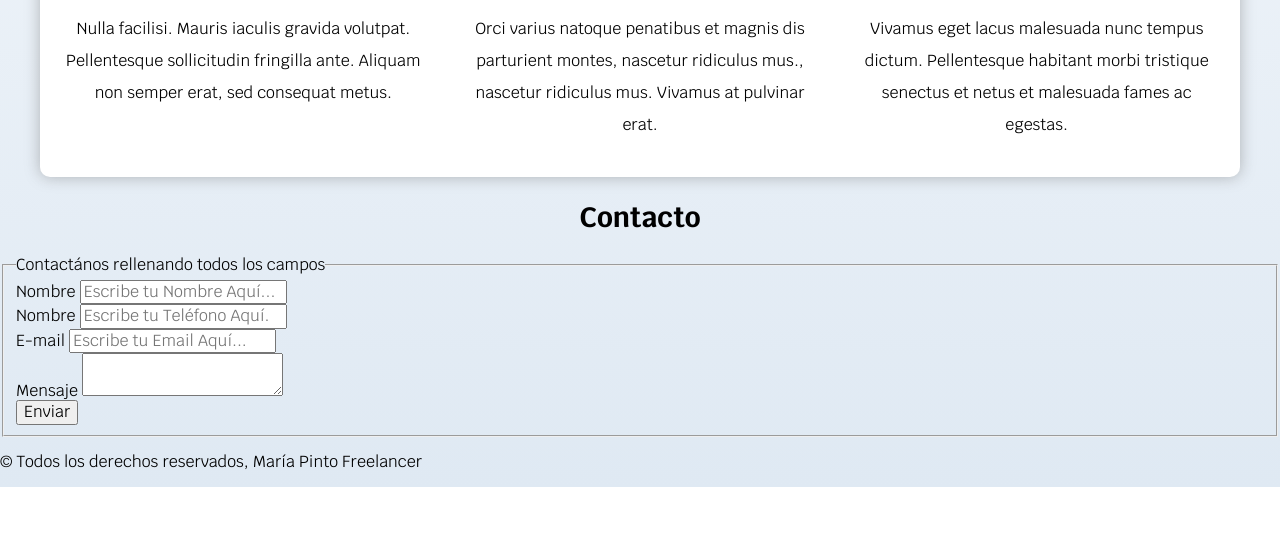
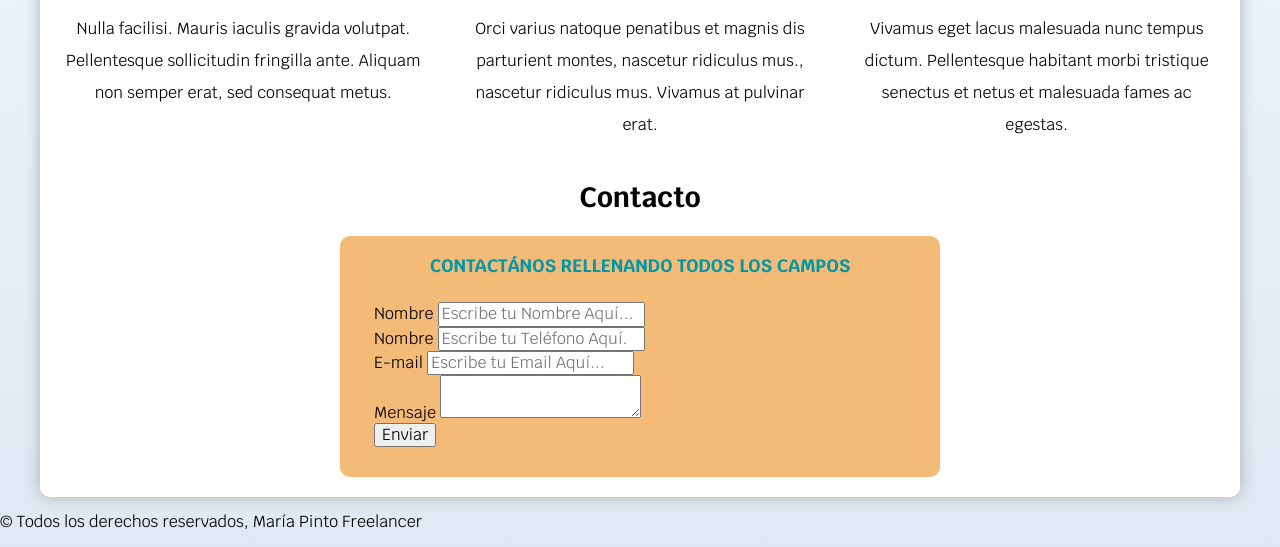
Before and after one commit to topgirl2410/Desarrollo-Web-Completo, a plain HTML site: page freelancer/index.html in a window 1280 px wide. Shown: the part 919-1466 px from the top of the page. Before the commit the page ends 1406 px from the top, so only its background shows below. Drawn offline with Linux system fonts and the light colour scheme.

Commit message:
primeros pasos con el formulario

```diff
--- a/freelancer/css/styles.css
+++ b/freelancer/css/styles.css
@@ -3,7 +3,7 @@
     --oscuro: #212121;
     --primario: #ffc107;
     --secundario: #0097a7;
-    --gris: #757575;
+    --formulario: #f3ba78;
     --grisClaro: #DFE9F3;
 }
 
@@ -195,3 +195,27 @@ h3 {
     justify-content: space-evenly;
     align-items: center;
 }
+
+
+/** Contacto **/
+
+.formulario {
+    background-color: var(--formulario);
+    width: min(60rem, 100%); /** Utilizar el valor más pequeño **/
+    margin: 0 auto;
+    padding: 2rem;
+    border-radius: 1rem;
+}
+
+.formulario fieldset {
+    border: none;
+}
+
+.formulario legend {
+    text-align: center;
+    font-size: 1.8rem;
+    text-transform: uppercase;
+    font-weight: bold;
+    margin-bottom: 2rem;
+    color: var(--secundario);
+}
--- a/freelancer/index.html
+++ b/freelancer/index.html
@@ -143,44 +143,47 @@
 
         </div> <!-- .servicios -->
 
-    </main>
+
 
         <section>
             <h2>Contacto</h2>
 
-        <form action="">
+            <form class="formulario">
 
                 <fieldset>
                     <legend>Contactános rellenando todos los campos</legend>
 
-                <div>
+                    <div class="contenedor-campos">
+
+                        <div class="campo">
                             <label for="nombre">Nombre</label>
                             <input type="text" placeholder="Escribe tu Nombre Aquí..." />
                         </div>
 
-                <div>
+                        <div class="campo">
                             <label for="telefono">Nombre</label>
                             <input type="number" placeholder="Escribe tu Teléfono Aquí..." />
                         </div>
 
-                <div>
+                        <div class="campo">
 
                             <label for="email">E-mail</label>
                             <input type="email" placeholder="Escribe tu Email Aquí...">
                         </div>
 
-                <div>
+                        <div class="campo">
                             <label for="mensaje">Mensaje</label>
                             <textarea></textarea>
                         </div>
 
+                    </div> <!-- .contenedor-campos -->
                     <input type="submit" value="Enviar">
 
                 </fieldset>
             </form>
 
         </section>
-
+    </main>
     <footer>
         <p>&copy; Todos los derechos reservados, María Pinto Freelancer</p>
     </footer>
```
Lines whose indentation alone changed are shown as unchanged.
